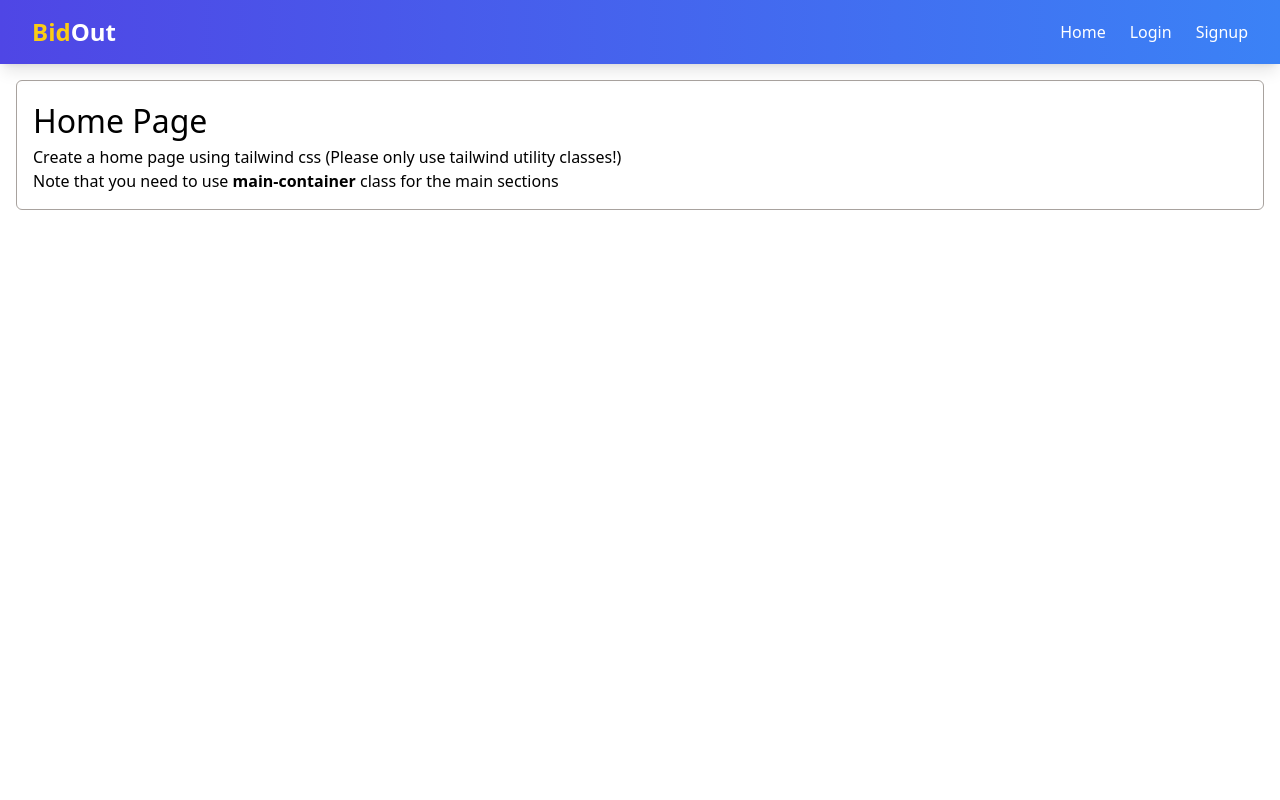
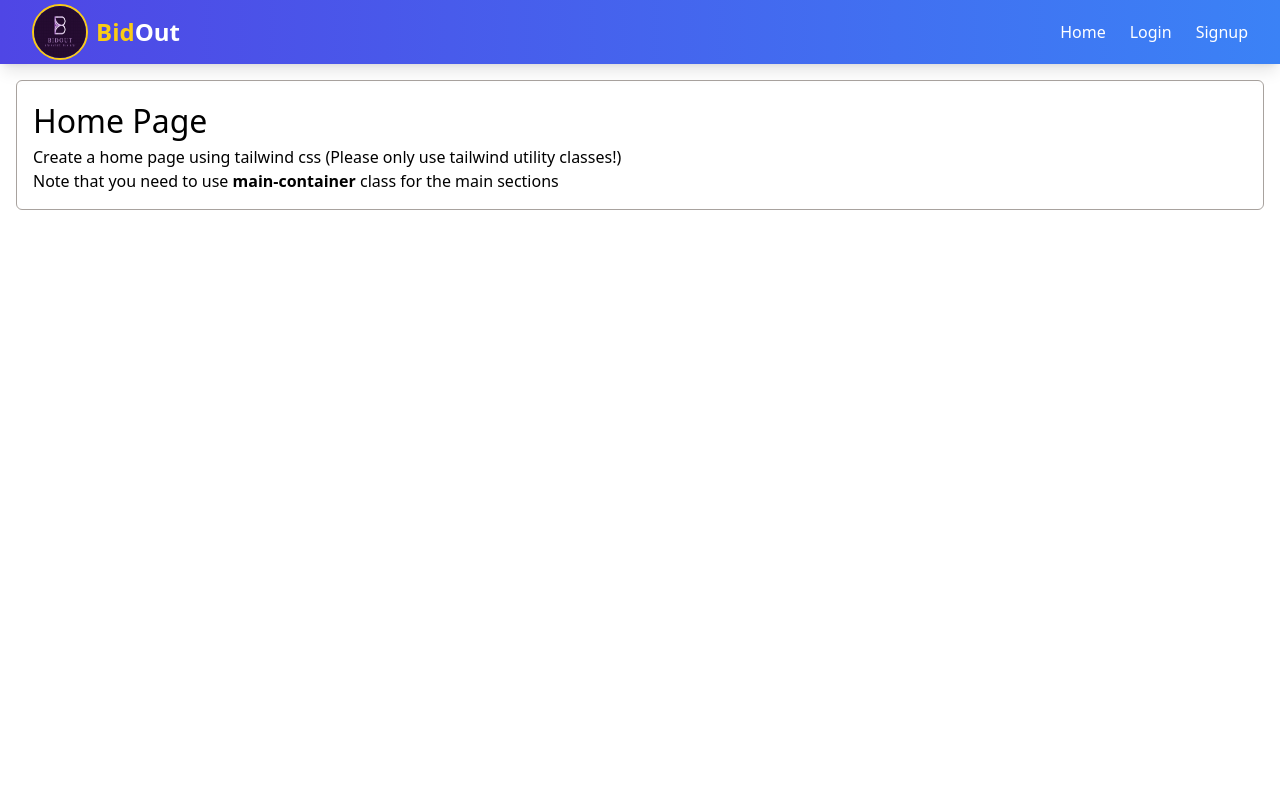
Before and after one commit to Kavindu-R/Bidout-Project-SE205.3, a React (Vite) app: page / in a window 1280 px wide. Shown: the top 800 px of the page. Built offline with nearby package versions, Linux system fonts and the light colour scheme.

Commit message:
Navbar Logo Updated

```diff
--- a/src/components/Navbar.jsx
+++ b/src/components/Navbar.jsx
@@ -11,11 +11,18 @@ const Navbar = () => {
       <div className="bg-gradient-to-r from-indigo-600 to-blue-500 text-white shadow-lg">
         <div className="max-w-7xl mx-auto px-4 sm:px-6 lg:px-8">
           <div className="flex justify-between h-16 items-center">
-            <div className="flex items-center">
+            <div className="flex items-center space-x-2">
+              <img
+                src="/Bidoutlogo.png"
+                alt="BidOut Logo"
+                className="h-10 w-10 sm:h-12 sm:w-12 lg:h-14 lg:w-14 rounded-full border-2 border-yellow-400"
+              />
               <Link to="/" className="text-2xl font-bold">
                 <span className="text-yellow-400">Bid</span>Out
               </Link>
             </div>
+
+            {/* Middle section with links */}
             <div className="hidden md:flex space-x-6 items-center">
               <Link
                 to="/"
@@ -36,6 +43,8 @@ const Navbar = () => {
                 Signup
               </Link>
             </div>
+
+            {/* Mobile menu button */}
             <div className="flex md:hidden">
               <button
                 aria-expanded={isOpen}
```
Also changed, not shown: public/Bidoutlogo.png (added).
